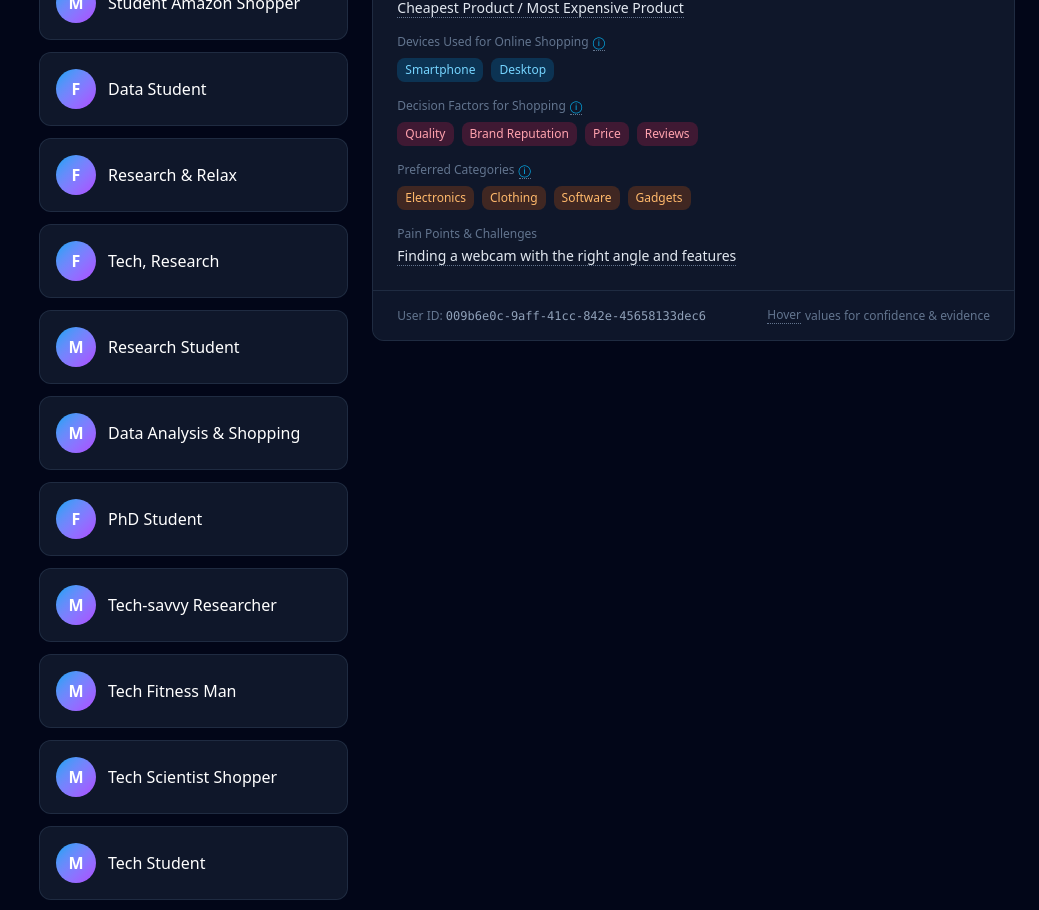
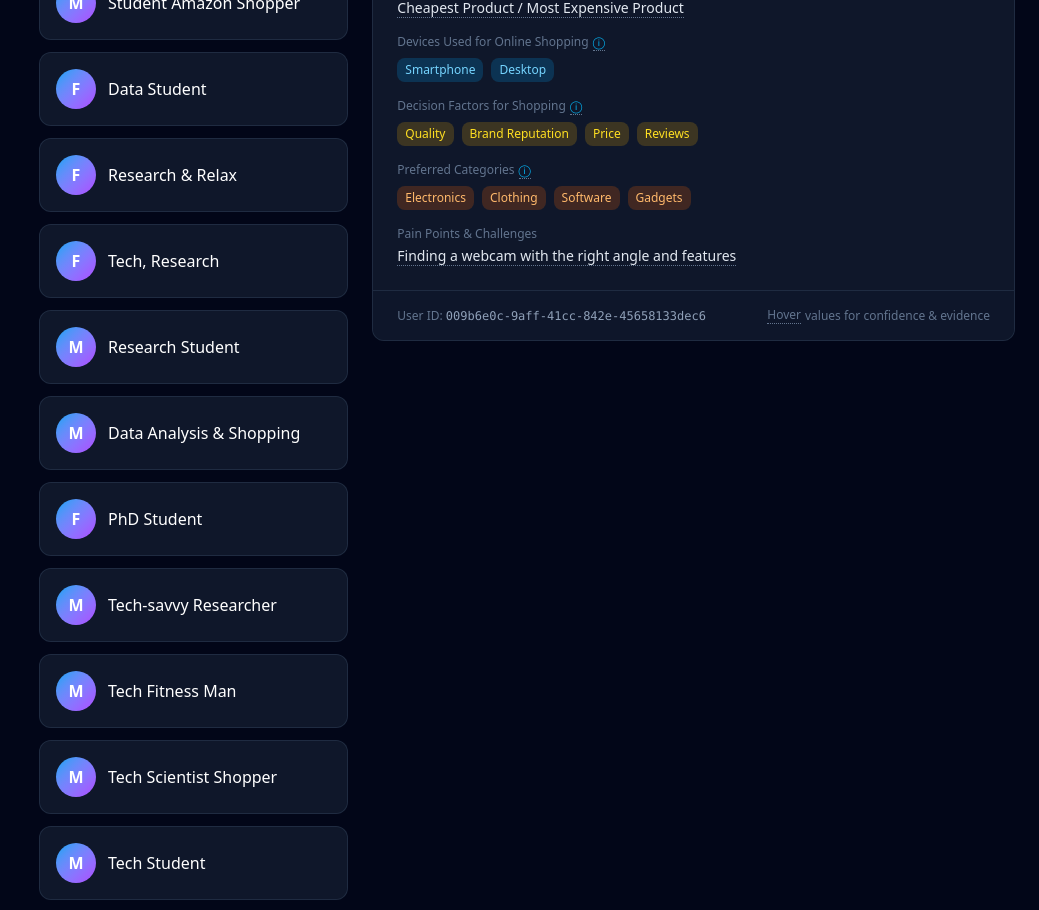
Before and after one commit to 3nderboy/PersonaEvolutionDashboard, a React (Vite) app in the folder frontend/: page /users in a window 1280 px wide. Shown: the part 960-1870 px from the top of the page, without its empty margins (241-1280 px from the left). Built offline with nearby package versions, Linux system fonts and the light colour scheme.

Commit message:
Small color change to UserProfileView

```diff
--- a/frontend/src/components/views/UserProfileView.jsx
+++ b/frontend/src/components/views/UserProfileView.jsx
@@ -274,7 +274,7 @@ export const UserProfileCard = ({ userProfile }) => {
                             <InfoItem label="Price Preference (the cheapest or most expensive product of a category)" data={p.shopping_behavior?.price_preference_cheapest_vs_expensive} />
                         </div>
                         <TagList label="Devices Used for Online Shopping" data={p.shopping_behavior?.where_used_devices} color="sky" />
-                        <TagList label="Decision Factors for Shopping" data={p.shopping_behavior?.decision_factors} color="rose" />
+                        <TagList label="Decision Factors for Shopping" data={p.shopping_behavior?.decision_factors} color="yellow" />
                         <TagList label="Preferred Categories" data={p.shopping_behavior?.preferred_categories} color="orange" />
                         <InfoItem label="Pain Points & Challenges" data={p.shopping_behavior?.pain_points_and_or_challenges} fullWidth />
                     </div>
@@ -358,6 +358,7 @@ export const TagList = ({ label, data, color = 'sky' }) => {
         emerald: 'bg-emerald-500/20 text-emerald-300',
         orange: 'bg-orange-500/20 text-orange-300',
         rose: 'bg-rose-500/20 text-rose-300',
+        yellow: 'bg-yellow-500/20 text-yellow-300',
     };
 
     const hasTooltipData = data && typeof data === 'object' && (data.confidence || data.evidence);
```
